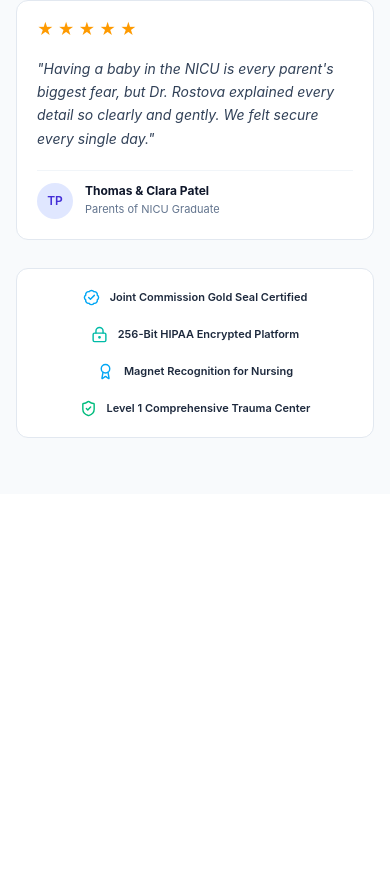
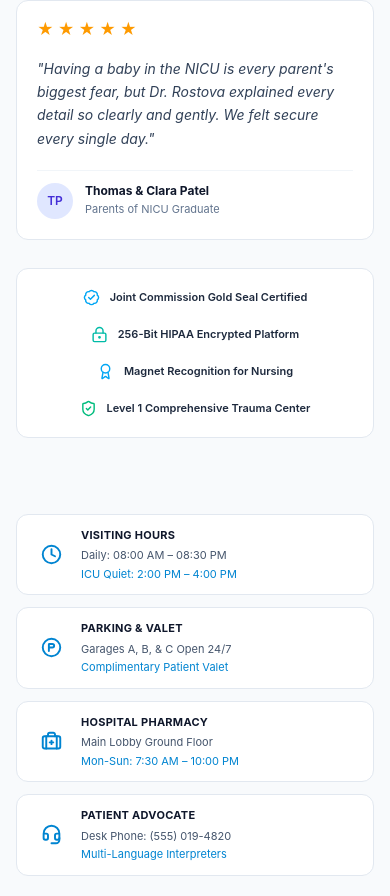
Before and after one commit to abdul-korim-web/doctime, a Next.js app: page / in a window 390 px wide. Shown: the part 8957-9853 px from the top of the page. Before the commit the page ends 9451 px from the top, so only its background shows below. Built offline with nearby package versions, Linux system fonts and the light colour scheme.

Commit message:
Hospital Info Section added

```diff
--- a/src/components/HomeLayout/HomeLayout.jsx
+++ b/src/components/HomeLayout/HomeLayout.jsx
@@ -5,6 +5,7 @@ import ClinicalDepartments from './ClinicalDepartments'
 import LeadingPhysicians from './LeadingPhysicians'
 import HospitalCapabilities from './HospitalCapabilities'
 import PatientTestimonials from './PatientTestimonials'
+import HospitalInfoSection from './HospitalInfoSection'
 
 export default function HomeLayout() {
   return (
@@ -15,6 +16,7 @@ export default function HomeLayout() {
         <LeadingPhysicians/>
         <HospitalCapabilities/>
         <PatientTestimonials/>
+        <HospitalInfoSection/>
     </div>
   )
 }
--- /dev/null
+++ b/src/components/HomeLayout/HospitalInfoSection.jsx
@@ -0,0 +1,91 @@
+
+import {
+  Clock,
+  ParkingCircle,
+  BriefcaseMedical,
+  Headset,
+} from "lucide-react";
+
+const hospitalInfo = [
+  {
+    id: 1,
+    title: "VISITING HOURS",
+    icon: Clock,
+    lines: [
+      "Daily: 08:00 AM – 08:30 PM",
+      "ICU Quiet: 2:00 PM – 4:00 PM",
+    ],
+  },
+  {
+    id: 2,
+    title: "PARKING & VALET",
+    icon: ParkingCircle,
+    lines: [
+      "Garages A, B, & C Open 24/7",
+      "Complimentary Patient Valet",
+    ],
+  },
+  {
+    id: 3,
+    title: "HOSPITAL PHARMACY",
+    icon: BriefcaseMedical,
+    lines: [
+      "Main Lobby Ground Floor",
+      "Mon-Sun: 7:30 AM – 10:00 PM",
+    ],
+  },
+  {
+    id: 4,
+    title: "PATIENT ADVOCATE",
+    icon: Headset,
+    lines: [
+      "Desk Phone: (555) 019-4820",
+      "Multi-Language Interpreters",
+    ],
+  },
+];
+
+function InfoCard({ item }) {
+  const Icon = item.icon;
+
+  return (
+    <div className="flex min-h-[80px] items-center gap-3 rounded-xl border border-slate-200 bg-white px-4 py-3 transition hover:border-sky-200 hover:shadow-sm dark:border-slate-800 dark:bg-slate-900 dark:hover:border-sky-900">
+      <div className="flex h-9 w-9 shrink-0 items-center justify-center text-sky-600 dark:text-sky-400">
+        <Icon size={21} strokeWidth={2.2} />
+      </div>
+
+      <div className="min-w-0">
+        <h3 className="text-[11px] font-bold tracking-wide text-slate-900 dark:text-white">
+          {item.title}
+        </h3>
+
+        <div className="mt-1 space-y-0.5">
+          {item.lines.map((line, index) => (
+            <p
+              key={index}
+              className={`text-[11px] leading-[1.5] ${
+                index === 0
+                  ? "text-slate-600 dark:text-slate-400"
+                  : "text-sky-600 dark:text-sky-400"
+              }`}
+            >
+              {line}
+            </p>
+          ))}
+        </div>
+      </div>
+    </div>
+  );
+}
+
+export default function HospitalInfoSection() {
+  return (
+    <section className="bg-slate-50 px-4 py-5 dark:bg-slate-950 sm:px-6 lg:px-8">
+      <div className="mx-auto grid max-w-7xl grid-cols-1 gap-3 sm:grid-cols-2 xl:grid-cols-4">
+        {hospitalInfo.map((item) => (
+          <InfoCard key={item.id} item={item} />
+        ))}
+      </div>
+    </section>
+  );
+}
```
